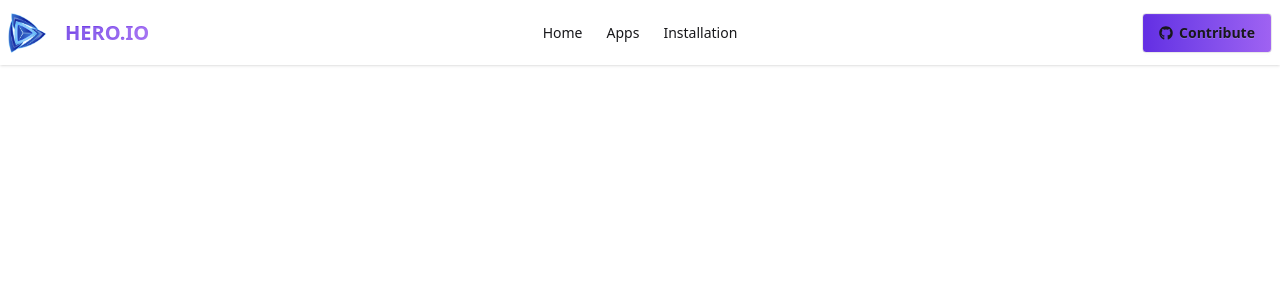
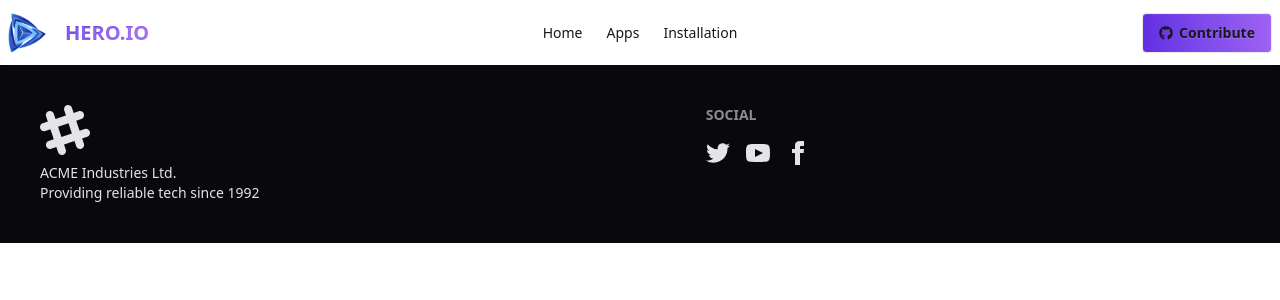
Before and after one commit to KnoxNeon/B12A08, a React app: page / in a window 1280 px wide. Shown: the top 300 px of the page. Built offline with nearby package versions, Linux system fonts and the light colour scheme; the HTML template or start-up script is replaced by a standard one.

Commit message:
add footer

```diff
--- a/src/Layouts/MainLayout.jsx
+++ b/src/Layouts/MainLayout.jsx
@@ -1,11 +1,13 @@
 import React from 'react'
 import Navbar from '../components/Navbar'
 import { Outlet } from 'react-router'
+import Footer from '../Components/Footer'
 
 const MainLayout = () => {
   return <>
     <Navbar/>
     <Outlet/>
+    <Footer/>
   </>
 }
 
--- /dev/null
+++ b/src/Pages/ErrorPage.jsx
@@ -0,0 +1,11 @@
+import React from 'react'
+
+const ErrorPage = () => {
+  return (
+    <div>
+      This is error page
+    </div>
+  )
+}
+
+export default ErrorPage
--- a/src/Routes/Routes.jsx
+++ b/src/Routes/Routes.jsx
@@ -1,18 +1,20 @@
 import { createBrowserRouter } from "react-router";
 import Apps from "../Pages/Apps";
 import MainLayout from "../Layouts/MainLayout";
+import ErrorPage from "../Pages/ErrorPage";
 
 export const router = createBrowserRouter([
   {
     path: "/",
     element: <MainLayout/>,
+    errorElement: <ErrorPage/>,
     children: [
         {
             path: "/apps",
             element: <Apps />,
         },
+    ]
 
-    ]
   },
 
 ]);
--- a/src/components/Footer.jsx
+++ b/src/components/Footer.jsx
@@ -2,9 +2,64 @@
 
 const Footer = () => {
   return (
-    <div>
-
+    <footer className="footer sm:footer-horizontal bg-neutral text-neutral-content p-10">
+  <aside>
+    <svg
+      width="50"
+      height="50"
+      viewBox="0 0 24 24"
+      xmlns="http://www.w3.org/2000/svg"
+      fillRule="evenodd"
+      clipRule="evenodd"
+      className="fill-current">
+      <path
+        d="M22.672 15.226l-2.432.811.841 2.515c.33 1.019-.209 2.127-1.23 2.456-1.15.325-2.148-.321-2.463-1.226l-.84-2.518-5.013 1.677.84 2.517c.391 1.203-.434 2.542-1.831 2.542-.88 0-1.601-.564-1.86-1.314l-.842-2.516-2.431.809c-1.135.328-2.145-.317-2.463-1.229-.329-1.018.211-2.127 1.231-2.456l2.432-.809-1.621-4.823-2.432.808c-1.355.384-2.558-.59-2.558-1.839 0-.817.509-1.582 1.327-1.846l2.433-.809-.842-2.515c-.33-1.02.211-2.129 1.232-2.458 1.02-.329 2.13.209 2.461 1.229l.842 2.515 5.011-1.677-.839-2.517c-.403-1.238.484-2.553 1.843-2.553.819 0 1.585.509 1.85 1.326l.841 2.517 2.431-.81c1.02-.33 2.131.211 2.461 1.229.332 1.018-.21 2.126-1.23 2.456l-2.433.809 1.622 4.823 2.433-.809c1.242-.401 2.557.484 2.557 1.838 0 .819-.51 1.583-1.328 1.847m-8.992-6.428l-5.01 1.675 1.619 4.828 5.011-1.674-1.62-4.829z"></path>
+    </svg>
+    <p>
+      ACME Industries Ltd.
+      <br />
+      Providing reliable tech since 1992
+    </p>
+  </aside>
+  <nav>
+    <h6 className="footer-title">Social</h6>
+    <div className="grid grid-flow-col gap-4">
+      <a>
+        <svg
+          xmlns="http://www.w3.org/2000/svg"
+          width="24"
+          height="24"
+          viewBox="0 0 24 24"
+          className="fill-current">
+          <path
+            d="M24 4.557c-.883.392-1.832.656-2.828.775 1.017-.609 1.798-1.574 2.165-2.724-.951.564-2.005.974-3.127 1.195-.897-.957-2.178-1.555-3.594-1.555-3.179 0-5.515 2.966-4.797 6.045-4.091-.205-7.719-2.165-10.148-5.144-1.29 2.213-.669 5.108 1.523 6.574-.806-.026-1.566-.247-2.229-.616-.054 2.281 1.581 4.415 3.949 4.89-.693.188-1.452.232-2.224.084.626 1.956 2.444 3.379 4.6 3.419-2.07 1.623-4.678 2.348-7.29 2.04 2.179 1.397 4.768 2.212 7.548 2.212 9.142 0 14.307-7.721 13.995-14.646.962-.695 1.797-1.562 2.457-2.549z"></path>
+        </svg>
+      </a>
+      <a>
+        <svg
+          xmlns="http://www.w3.org/2000/svg"
+          width="24"
+          height="24"
+          viewBox="0 0 24 24"
+          className="fill-current">
+          <path
+            d="M19.615 3.184c-3.604-.246-11.631-.245-15.23 0-3.897.266-4.356 2.62-4.385 8.816.029 6.185.484 8.549 4.385 8.816 3.6.245 11.626.246 15.23 0 3.897-.266 4.356-2.62 4.385-8.816-.029-6.185-.484-8.549-4.385-8.816zm-10.615 12.816v-8l8 3.993-8 4.007z"></path>
+        </svg>
+      </a>
+      <a>
+        <svg
+          xmlns="http://www.w3.org/2000/svg"
+          width="24"
+          height="24"
+          viewBox="0 0 24 24"
+          className="fill-current">
+          <path
+            d="M9 8h-3v4h3v12h5v-12h3.642l.358-4h-4v-1.667c0-.955.192-1.333 1.115-1.333h2.885v-5h-3.808c-3.596 0-5.192 1.583-5.192 4.615v3.385z"></path>
+        </svg>
+      </a>
     </div>
+  </nav>
+</footer>
   )
 }
 
```
